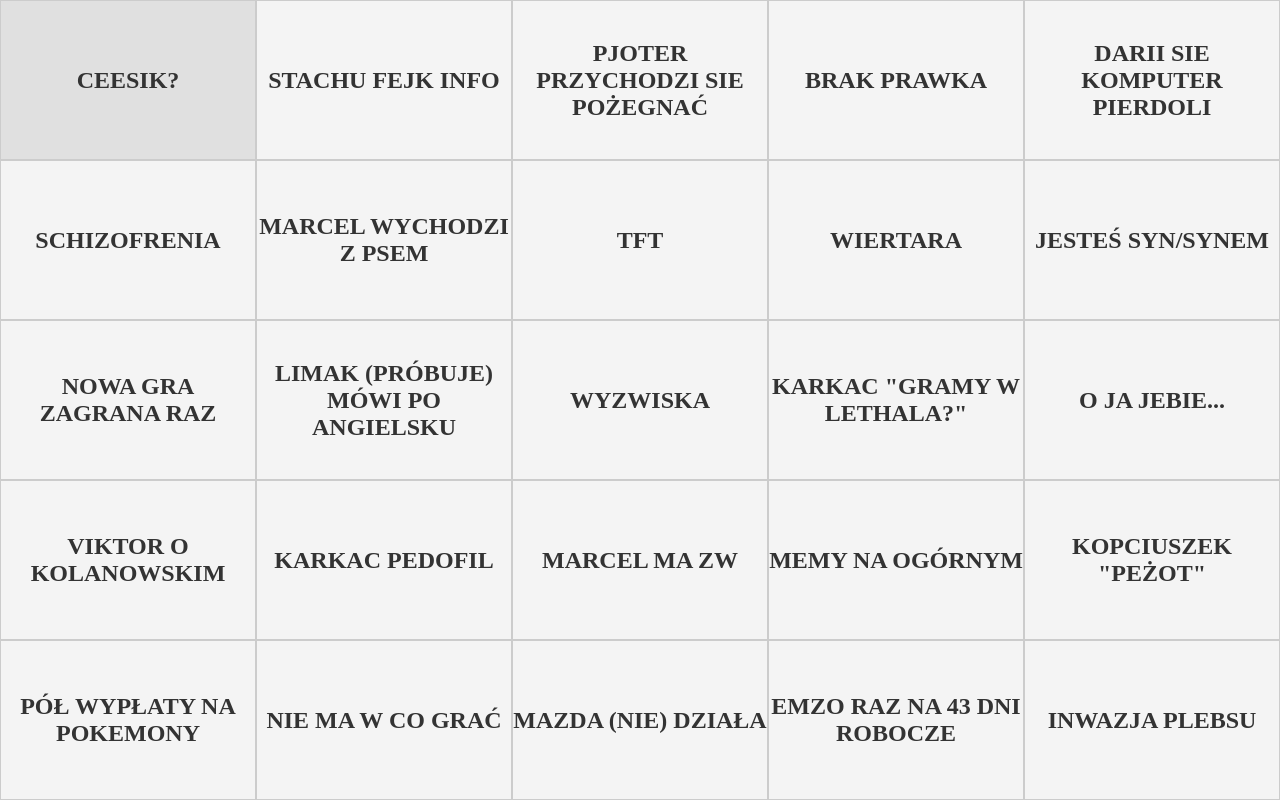
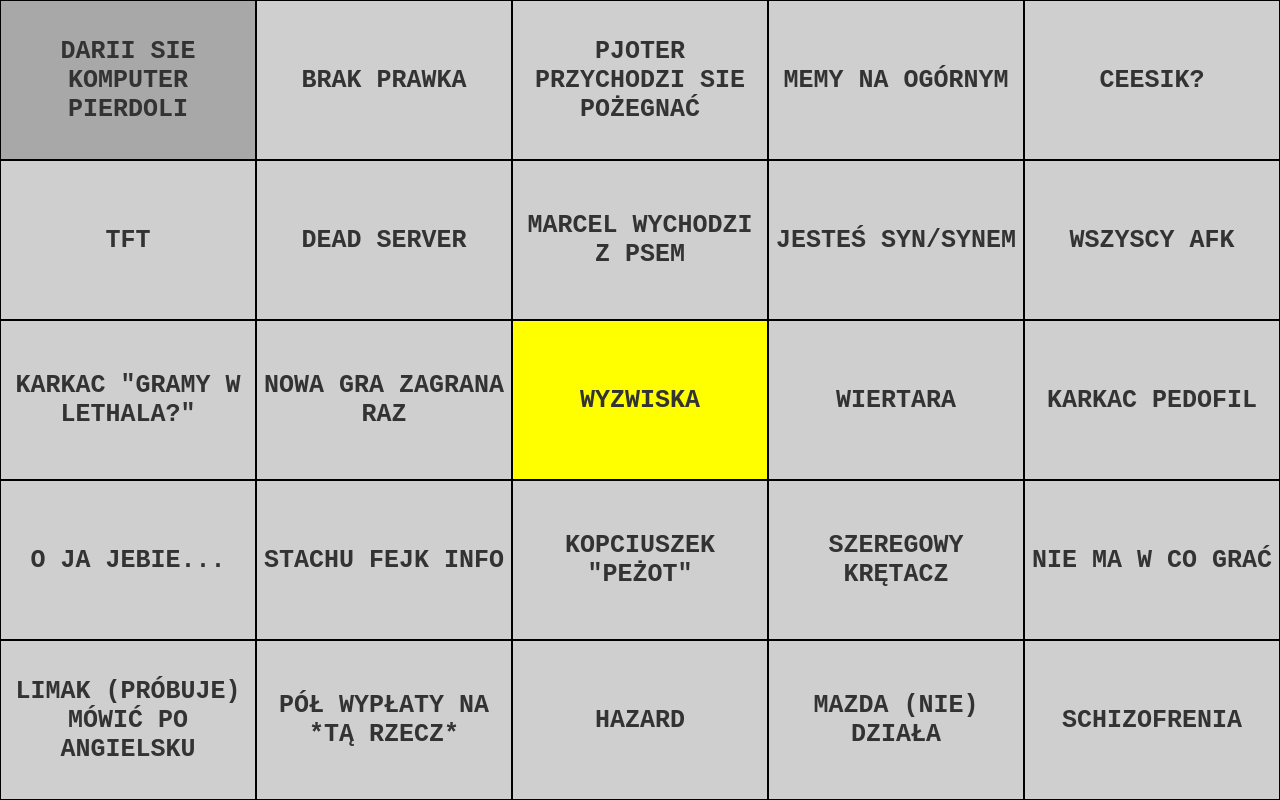
Before and after one commit to bogdan-the-great/test232311, a plain HTML site: page index.html in a window 1280 px wide. Drawn offline with Linux system fonts and the light colour scheme.

Commit message:
Add files via upload

```diff
--- a/script.js
+++ b/script.js
@@ -1,15 +1,12 @@
-// Array of 35 random texts
 const texts = [
     "O JA JEBIE...", "BRAK PRAWKA", "CEESIK?", "DARII SIE KOMPUTER PIERDOLI", "DEAD SERVER",
     "EMZO RAZ NA 43 DNI ROBOCZE", "INWAZJA PLEBSU", "JESTEŚ SYN/SYNEM", "KARKAC \"GRAMY W LETHALA?\"", "KARKAC PEDOFIL",
-    "KOPCIUSZEK \"PEŻOT\"", "LIMAK (PRÓBUJE) MÓWI PO ANGIELSKU", "LIMAK 14H", "LIMAK DOSTAJE TURETA", "MARCEL GREMLIN",
-    "MARCEL MA ZW", "MARCEL WYCHODZI Z PSEM", "MAZDA (NIE) DZIAŁA", "MEMY NA OGÓRNYM", "NIE MA W CO GRAĆ",
-    "NOWA GRA ZAGRANA RAZ", "PJOTER PRZYCHODZI SIE POŻEGNAĆ", "PÓŁ WYPŁATY NA POKEMONY", "PSY KARKACA", "RADZYN KEBAB",
-    "ROBAL", "SCHIZOFRENIA", "STACHU FEJK INFO", "SZEREGOWY KRĘTACZ", "TFT",
-    "VIKTOR O KOLANOWSKIM", "VIKTOR PIWKO", "WIERTARA"
+    "KOPCIUSZEK \"PEŻOT\"", "LIMAK (PRÓBUJE) MÓWIĆ PO ANGIELSKU", "LIMAK 14H", "LIMAK DOSTAJE TURETA", "MARCEL SIEDZI NA VC I SIE NIE ODZYWA",
+    "MARCEL MA ZW", "MARCEL WYCHODZI Z PSEM", "MAZDA (NIE) DZIAŁA", "MEMY NA OGÓRNYM", "NIE MA W CO GRAĆ", "HAZARD",
+    "NOWA GRA ZAGRANA RAZ", "PJOTER PRZYCHODZI SIE POŻEGNAĆ", "PÓŁ WYPŁATY NA *TĄ RZECZ*", "PSY KARKACA", "RADZYŃ KEBAB",
+    "ROBAL", "SCHIZOFRENIA", "STACHU FEJK INFO", "SZEREGOWY KRĘTACZ", "TFT", "PIWKO", "WIERTARA", "WSZYSCY AFK"
 ];
 
-// Function to create the grid
 // Function to shuffle an array
 function shuffleArray(array) {
     for (let i = array.length - 1; i > 0; i--) {
@@ -22,23 +19,47 @@ function shuffleArray(array) {
 function createGrid() {
     const gridContainer = document.getElementById('grid-container');
 
-    // Shuffle the texts array
-    const shuffledTexts = [...texts]; // Create a copy of the texts array
-    shuffleArray(shuffledTexts);
+    // Load saved state from localStorage
+    const savedState = JSON.parse(localStorage.getItem('gridState')) || Array(25).fill({ text: "", clicked: false });
+
+    // Check if we need to generate new random tiles
+    if (!localStorage.getItem('randomTiles')) {
+        // Shuffle the texts array and select 24 random texts
+        const shuffledTexts = [...texts];
+        shuffleArray(shuffledTexts);
+        const randomTiles = shuffledTexts.slice(0, 24); // Get the first 24 texts
+
+        // Save the random tiles to localStorage
+        localStorage.setItem('randomTiles', JSON.stringify(randomTiles));
+    }
+
+    // Retrieve the random tiles from localStorage
+    const randomTiles = JSON.parse(localStorage.getItem('randomTiles'));
 
     for (let i = 0; i < 25; i++) {
         // Create a tile
         const tile = document.createElement('div');
         tile.className = 'tile';
 
-        // Assign "WYZWISKA" to the tile at index 13, otherwise use shuffled text
-        const randomText = (i === 12) ? "WYZWISKA" : shuffledTexts[i < 12 ? i : i - 1];
+        // Assign "WYZWISKA" to the tile at index 12, otherwise use random text
+        const randomText = (i === 12) ? "WYZWISKA" : randomTiles[i < 12 ? i : i - 1];
+        tile.textContent = randomText;
 
-        tile.textContent = randomText;
+        // Set the tile's clicked state based on saved state
+        if (savedState[i].clicked) {
+            tile.classList.add('clicked');
+        }
+
+        // Set the text in the saved state
+        savedState[i].text = randomText;
 
         // Add click event listener to the tile
         tile.addEventListener('click', function() {
             tile.classList.toggle('clicked'); // Toggle the 'clicked' class
+
+            // Update the saved state
+            savedState[i].clicked = tile.classList.contains('clicked');
+            localStorage.setItem('gridState', JSON.stringify(savedState));
         });
 
         // Append the tile to the grid container
--- a/styles.css
+++ b/styles.css
@@ -20,22 +20,27 @@ body, html {
 }
 
 .tile {
+    font-family: 'Courier New', Courier, monospace;
     display: flex;
     justify-content: center;
     align-items: center;
     text-align: center;
-    border: 1px solid #ccc;
-    background-color: #f4f4f4;
-    font-size: 24px;
+    border: 1px solid #000000;
+    background-color: #cfcfcf;
+    font-size: 25px;
     font-weight: bold;
     color: #333;
     cursor: pointer; /* Change cursor to pointer on hover */
 }
 
 .tile:hover {
-    background-color: #e0e0e0; /* Change color on hover */
+    background-color: #a8a8a8; /* Change color on hover */
 }
 
 .tile.clicked {
     background-color: red; /* Change color when clicked */
 }
+
+.tile:nth-child(13) {
+    background-color: yellow !important; /* Change the background color of the 12th tile to yellow */
+}
```
